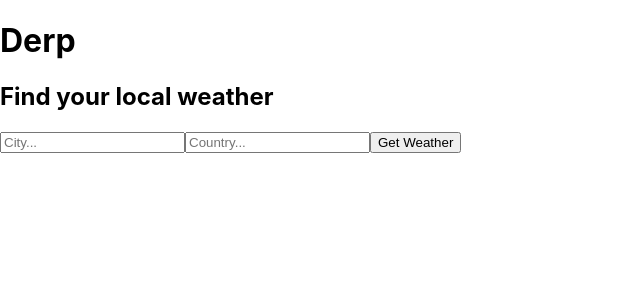
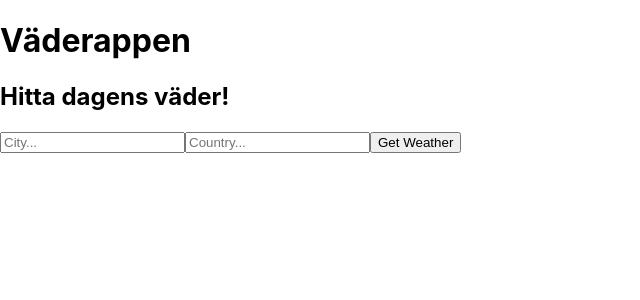
Before and after one commit to Maelareth/first.weather.app, a React (Create React App) app: page / in a window 1280 px wide. Shown: the top 300 px of the page, without its empty margins (0-640 px from the left). Built offline with nearby package versions, Linux system fonts and the light colour scheme.

Commit message:
Update Titles.js

```diff
--- a/src/components/Titles.js
+++ b/src/components/Titles.js
@@ -4,8 +4,8 @@ class Titles extends React.Component {
   render () {
   return (
     <div>
-      <h1> Derp </h1>
-      <h2> Find your local weather </h2>
+      <h1> Väderappen </h1>
+      <h2> Hitta dagens väder! </h2>
     </div>
     );
    }
```
